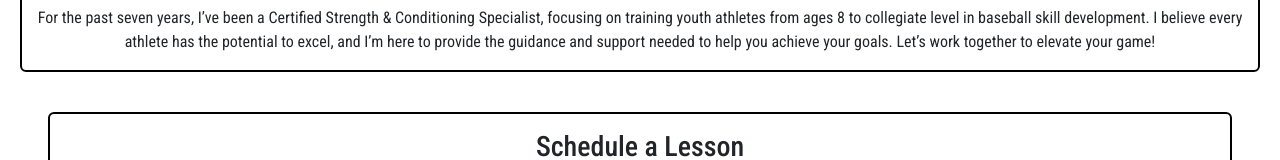
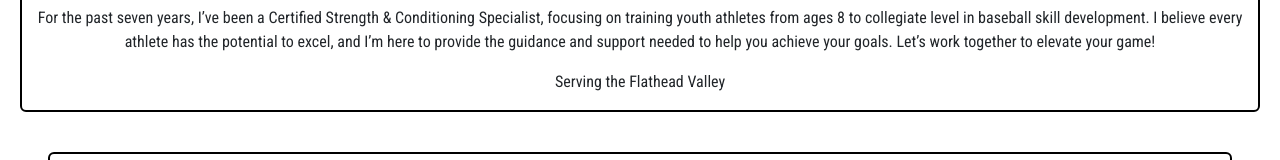
Before and after one commit to bneighbs6/baseball-site, a React (Create React App) app: page / in a window 1280 px wide. Shown: the part 486-646 px from the top of the page. Built offline with nearby package versions, Linux system fonts and the light colour scheme; the HTML template or start-up script is replaced by a standard one; a web font is replaced by a local one.

Commit message:
Add area of service to meet the coach

```diff
--- a/src/Components/MeetTheCoach.jsx
+++ b/src/Components/MeetTheCoach.jsx
@@ -21,6 +21,7 @@ function MeetTheCoach() {
             the guidance and support needed to help you achieve your goals.
             Let’s work together to elevate your game!
             </p>
+            <p className="service-area">Serving the Flathead Valley</p>
         </Card>
       </div>
     );
```
Also changed, not shown: 1 other file (tests, documents, lock files or other folders).
